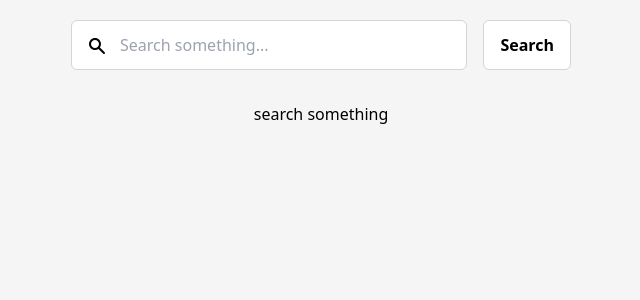
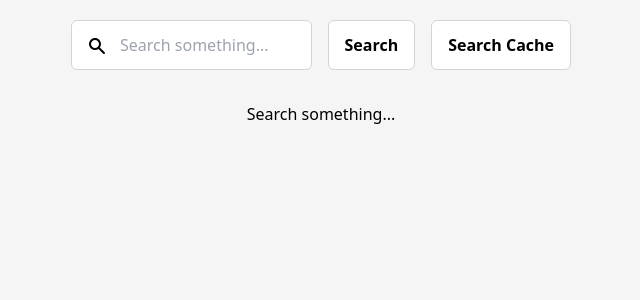
Before and after one commit to marjoforcado/cogentlabs, a Next.js app: page / in a window 1280 px wide. Shown: the top 300 px of the page, without its empty margins (319-959 px from the left). Built offline with nearby package versions, Linux system fonts and the light colour scheme.

Commit message:
Add search cache

```diff
--- a/pages/index.tsx
+++ b/pages/index.tsx
@@ -1,28 +1,21 @@
-import type { NextPage } from "next";
+import { NextPage } from "next";
 import Link from "next/link";
-import { FormEvent, useState } from "react";
-
 import { useLazyGetPlacesSearchQuery } from "../store/api/slice";
-import { Button, Card, Input, SearchBar } from "../ui/components";
+import { Card, SearchBar } from "../ui/components";
 
 import styles from "./styles.module.scss";
 
 const Home: NextPage = () => {
-  const [form, setForm] = useState({
-    search: "",
-  });
-
-  const [trigger, results] = useLazyGetPlacesSearchQuery();
-
+  const [searchPlace, results] = useLazyGetPlacesSearchQuery();
   const { data: restaurants, isUninitialized, isFetching, isSuccess } = results;
 
   const renderContent = () => {
     if (isUninitialized) {
-      return <div>search something</div>;
+      return <div>Search something...</div>;
     }
 
     if (isFetching) {
-      return <div>fetching...</div>;
+      return <div>Fetching...</div>;
     }
 
     if (isSuccess && restaurants.results.length) {
@@ -48,7 +41,7 @@ const Home: NextPage = () => {
 
   return (
     <div className={styles["page"]}>
-      <SearchBar />
+      <SearchBar onSearch={searchPlace} />
       {renderContent()}
     </div>
   );
--- a/ui/components/SearchBar/SearchBar.tsx
+++ b/ui/components/SearchBar/SearchBar.tsx
@@ -6,7 +6,13 @@ import { Button, Input, Label, Text } from "../";
 
 import styles from "./styles.module.scss";
 
-const SearchBar = () => {
+type PropsType = {
+  onSearch: (query: string, preferCache?: boolean) => void;
+};
+
+const SearchBar = (props: PropsType) => {
+  const { onSearch } = props;
+
   const wrapperRef = useRef(null);
   const [form, setForm] = useState({ search: "" });
 
@@ -29,7 +35,10 @@ const SearchBar = () => {
           onBlur={() => setIsCollapsed(false)}
           value={form.search}
         />
-        <Button>Search</Button>
+        <Button onClick={() => onSearch(form.search)}>Search</Button>
+        <Button onClick={() => onSearch(form.search, true)}>
+          Search Cache
+        </Button>
       </div>
       <div
         className={classNames(styles["search__dropdown"], {
--- a/ui/components/SearchBar/styles.module.scss
+++ b/ui/components/SearchBar/styles.module.scss
@@ -14,7 +14,7 @@
   }
 
   &__dropdown {
-    @apply hidden border border-neutral-300 rounded-md bg-white p-4 absolute top-14 w-full flex-col gap-3 shadow;
+    @apply hidden border border-neutral-300 rounded-md bg-white p-4 absolute top-14 w-full flex-col gap-3 shadow z-10;
 
     &--is-toggled {
       @apply flex;
```
